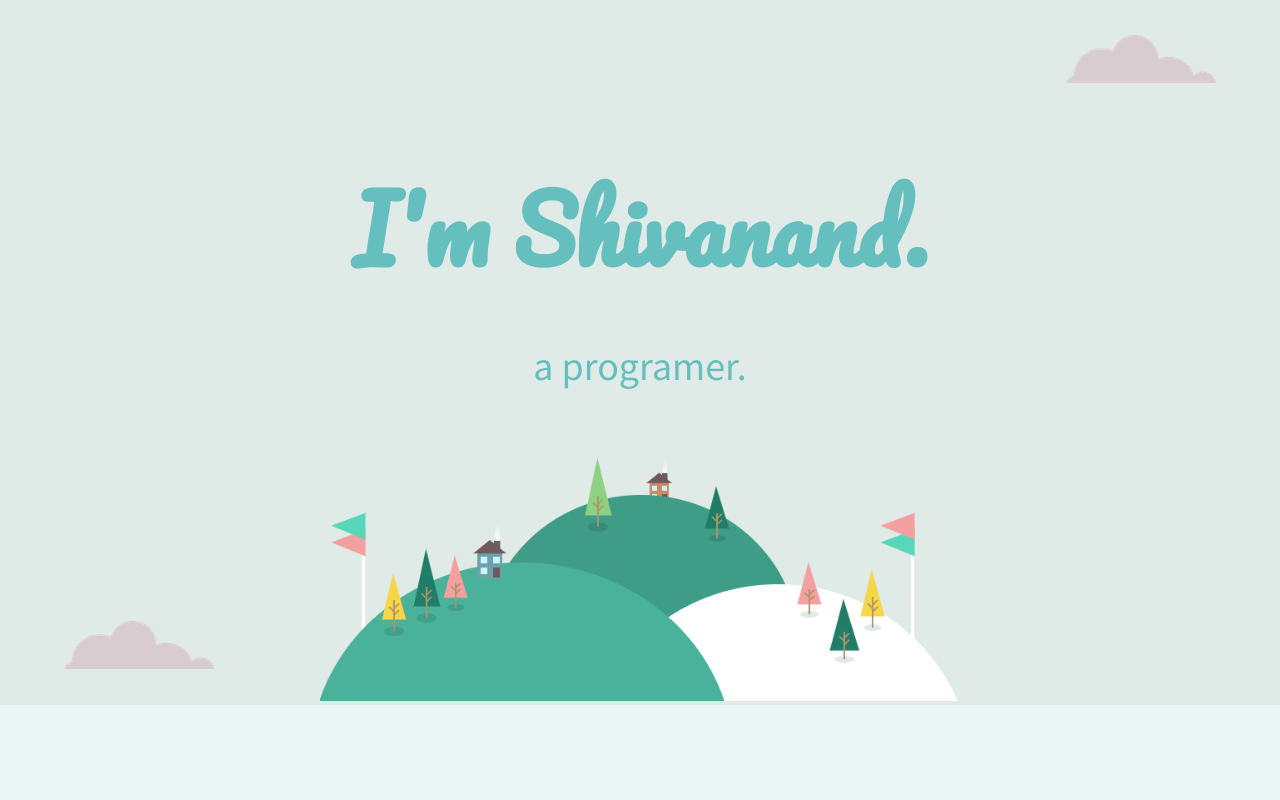
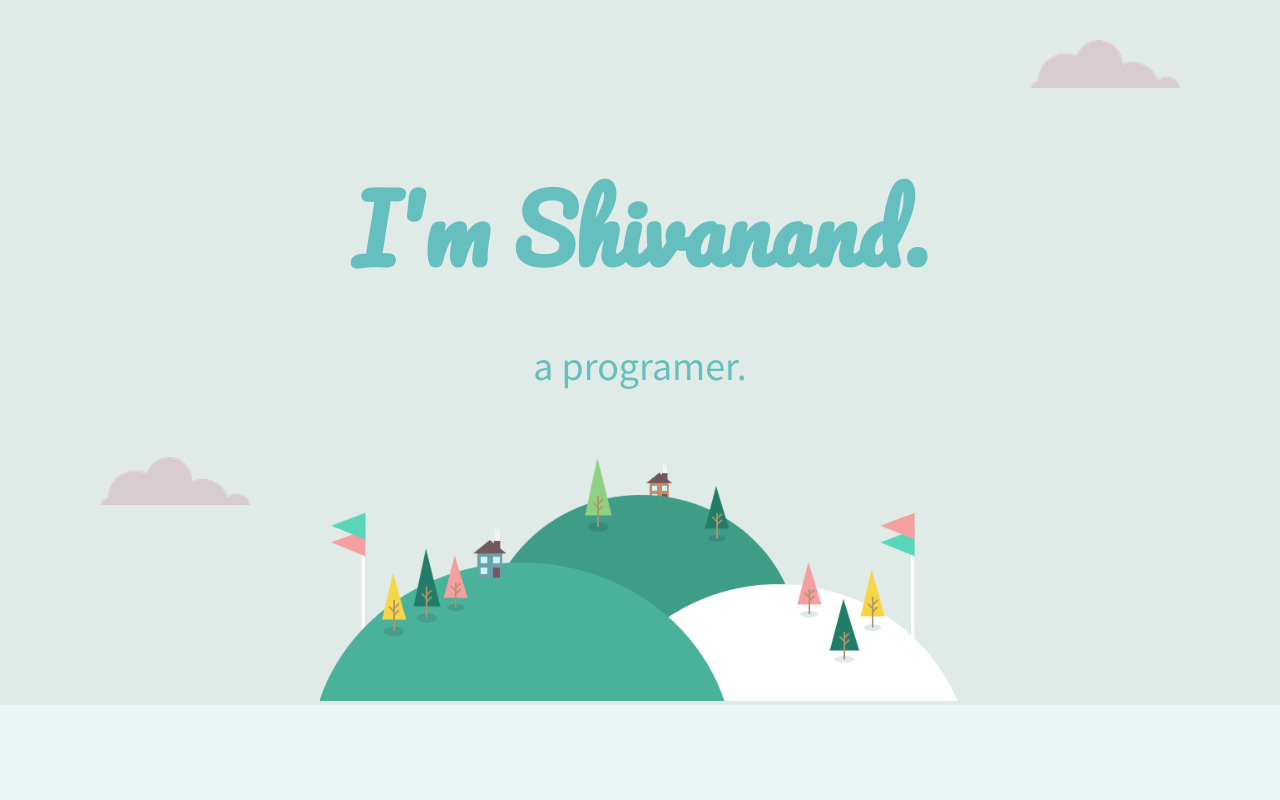
Before and after one commit to ShiviBykr/Shivanand, a plain HTML site: page index.html in a window 1280 px wide. Shown: the top 800 px of the page. Drawn offline with Linux system fonts and the light colour scheme; grey boxes are pictures that could not be loaded.

Commit message:
updated site

```diff
--- a/CSS/Stylesheet.css
+++ b/CSS/Stylesheet.css
@@ -58,14 +58,14 @@ p{
 
 .top-cloud{
     position: absolute;
-    right: 5%;
-    top: 5%;
+    right: 100px;
+    top: 40px;
 }
 
 .bottom-cloud{
     position: absolute;
-    left:5%;
-    bottom: 5%;
+    left:100px;
+    bottom: 200px;
 }
 
 .font-class{
```
